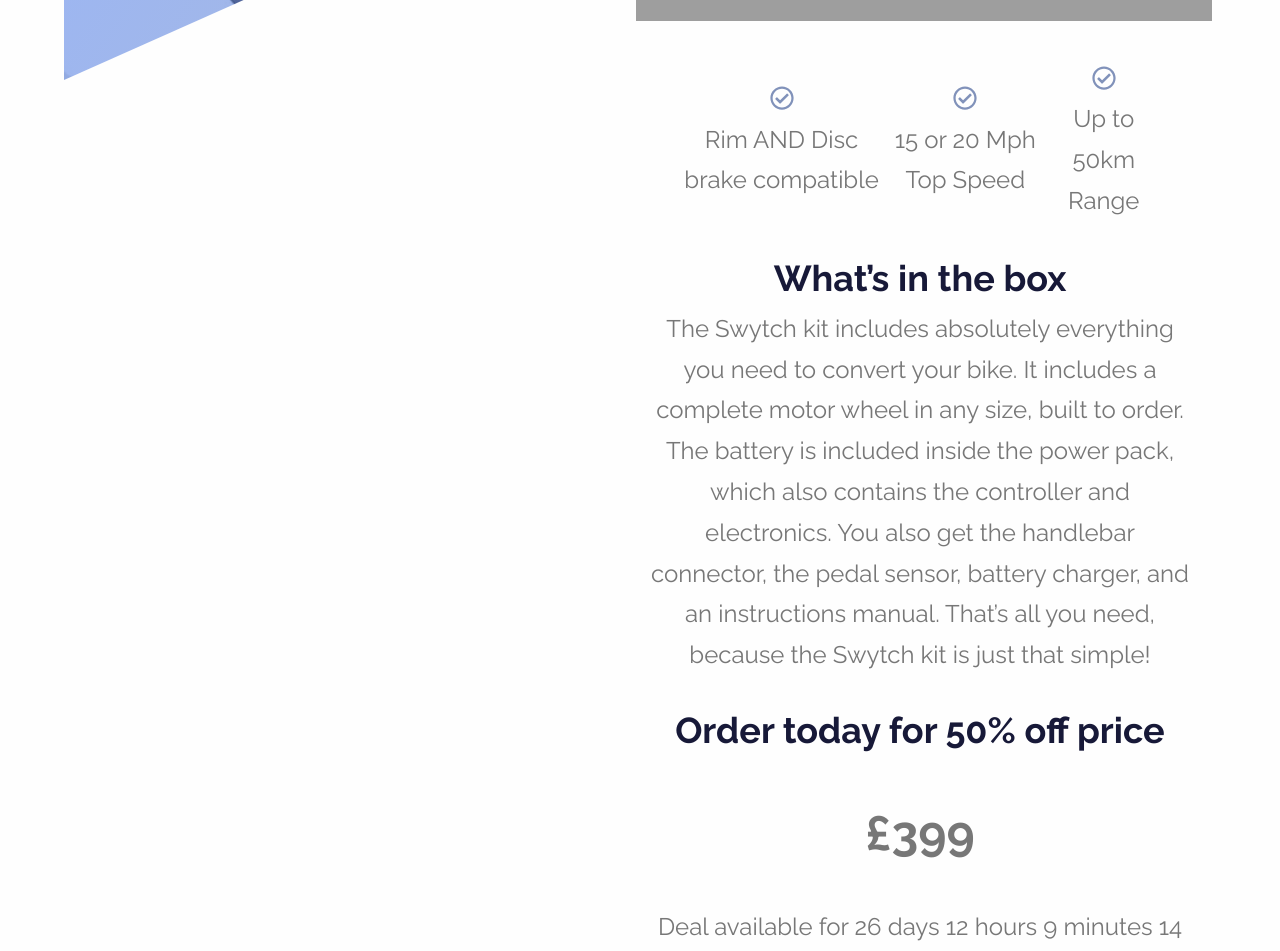
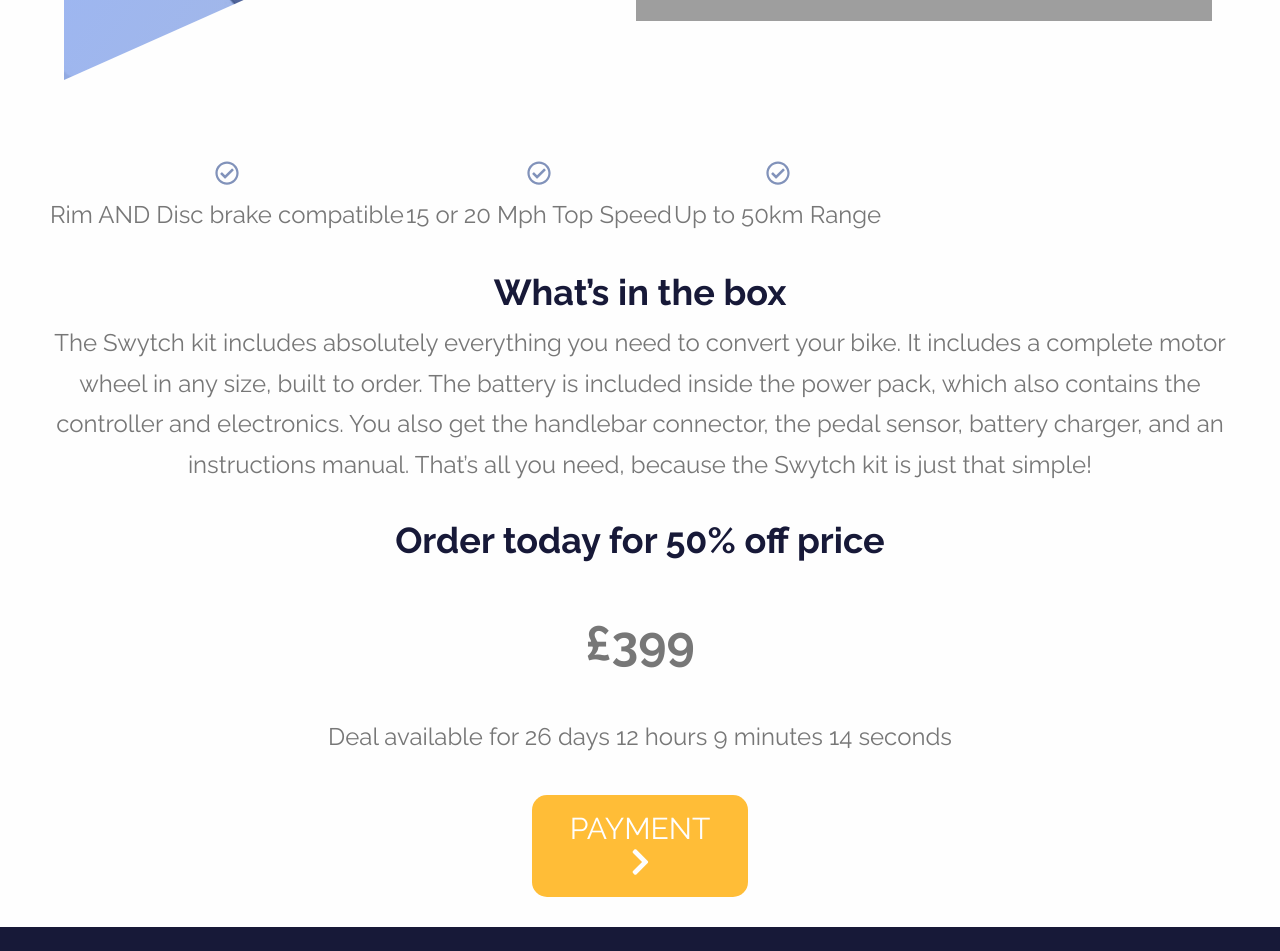
Before and after one commit to alteredco/mini_project, a React (Create React App) app: page / in a window 1280 px wide. Shown: the part 760-1711 px from the top of the page. Built offline with nearby package versions, Linux system fonts and the light colour scheme; grey boxes are pictures that could not be loaded.

Commit message:
update grid

```diff
--- a/src/LandingPage.js
+++ b/src/LandingPage.js
@@ -16,33 +16,33 @@
     <header className="header--nav__container">
       <Nav />
       </header>
-      <main className="main__container row">
+      <main className="main__container">
+      <section className = "row">
       <div className="col-1-of-2">
       <LandingImage />
       </div>
       <div className="col-1-of-2">
-      <div>
       <RtButton
       width="90vw"
       height="auto"
       fontSize="42"
        />
-      </div>
         <div className="item3">
         <Headline />
         <Iframe url="https://www.youtube.com/embed/KEgxcv-NAzY"
         />
+        </div>
+        </div>
+        </section>
+        <section className="main--purchase__container">
         <MainText />
-        </div>
-        <section className="main--purchase__container">
         <h2>Order today for 50% off price</h2>
         <h1>£399</h1>
         <Countdown endDate="2020-08-01" />
         </section>
-        <div className="item5" id="scrollTarget">
+        <div className="main--payment__container" id="scrollTarget">
         <Accordion title=" PAYMENT "
          />
-         </div>
          </div>
          </main>
         <footer>
--- a/src/LandingPage.scss
+++ b/src/LandingPage.scss
@@ -2,7 +2,7 @@
 
 .main__container {
   @include fade-in;
-  h1 {
+  &h1 {
     @include fade-in;
     color: $titleColor;
   }
@@ -10,7 +10,7 @@
 
 .main--purchase__container {
   margin: 1em;
-  h1 {
+  &h1 {
     color: $titleColor;
   }
 }
```
